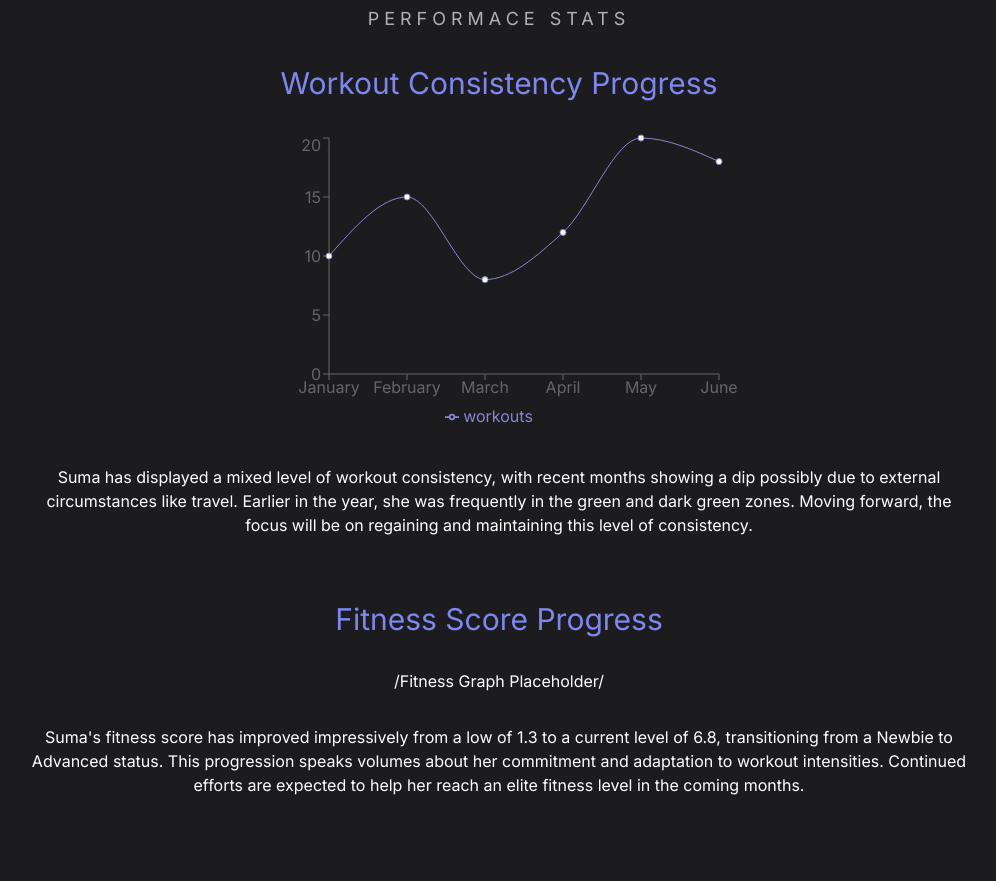
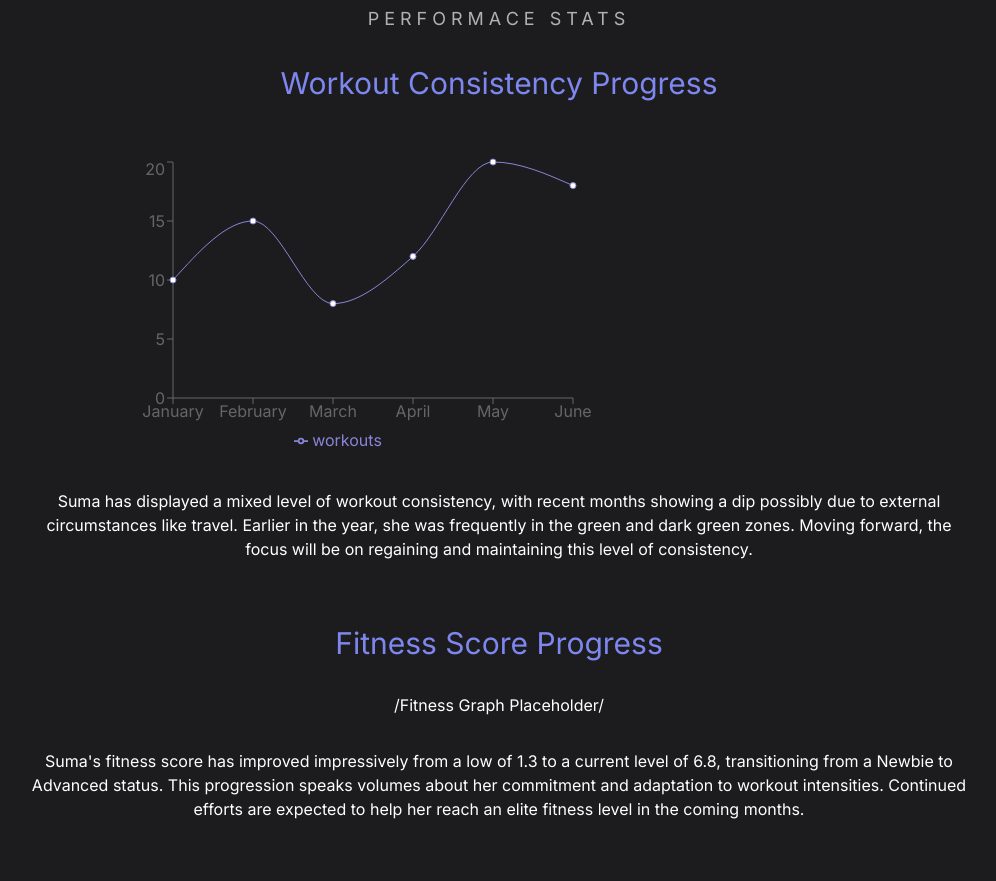
Before and after one commit to on-the-move-life/otm-client, a React (Create React App) app: page /journey-reflection in a window 1280 px wide. Shown: the part 820-1701 px from the top of the page, without its empty margins (141-1137 px from the left). Built offline with nearby package versions, Linux system fonts and the light colour scheme; sample sign-in values are in the browser's storage.

Commit message:
made changes in the alignment of the graph

```diff
--- a/src/features/JourneyReflection/WorkoutConsitency.js
+++ b/src/features/JourneyReflection/WorkoutConsitency.js
@@ -8,7 +8,7 @@ const WorkoutConsitency = () => {
       <h2 className='text-[#B1B1B1] sm:text-center text-left sm:text-lg text-xs tracking-[5px]'>PERFORMACE STATS</h2>
       <h1 className='text-[#7E87EF] sm:text-3xl text-xl sm:text-center text-left font-serif sm:mt-8 mt-2'>Workout Consistency Progress</h1>
       </div>
-      <div className='mt-8 w-full h-auto'>
+      <div className='flex flex-row overflow-x-auto sm:max-w-screen-lg max-w-screen-[400px] mx-auto overflow-hidden px-2 sm:mt-14 mt-10'>
         <WorkoutGraph/>
       </div>
       <div className='sm:px-10 mt-8'>
--- a/src/features/JourneyReflection/graphs/WorkoutGraph.js
+++ b/src/features/JourneyReflection/graphs/WorkoutGraph.js
@@ -11,15 +11,17 @@ const WorkoutGraph = () => {
     { month: 'June', workouts: 18 },
   ];
 
+
   return (
-    <div className='flex items-center justify-center'>
+    <div className='flex items-center justify-center flex-shrink-0 w-full sm:w-[600px] h-auto ml-4'>
+      <div>
       <LineChart
         width={500}
         height={300}
         data={data}
         margin={{
           top: 5,
-          right: 30,
+          right: 20,
           left: 20,
           bottom: 5,
         }}
@@ -30,6 +32,7 @@ const WorkoutGraph = () => {
         <Line type="monotone" dataKey="workouts" stroke="#8884d8" />
         <Area type="monotone" dataKey="workouts" fill="#FFF" />
       </LineChart>
+      </div>
     </div>
   )
 }
```
